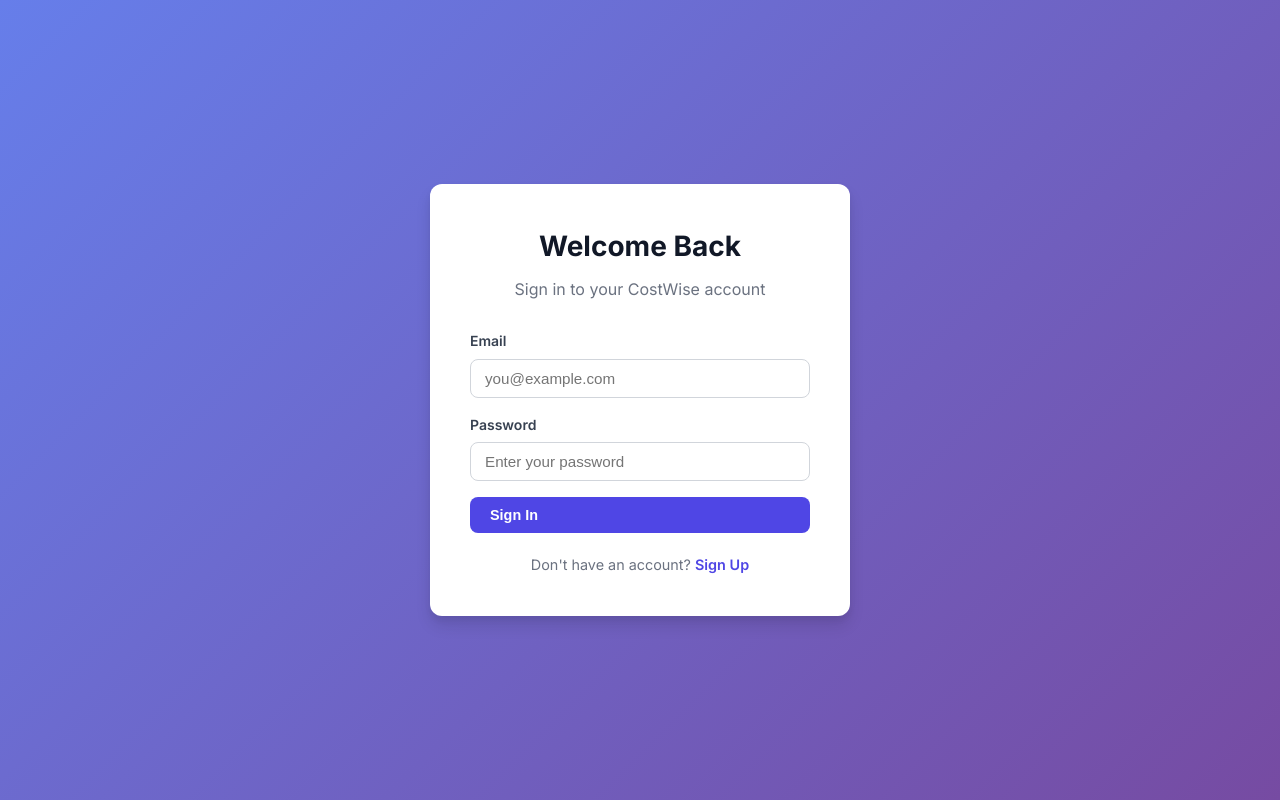
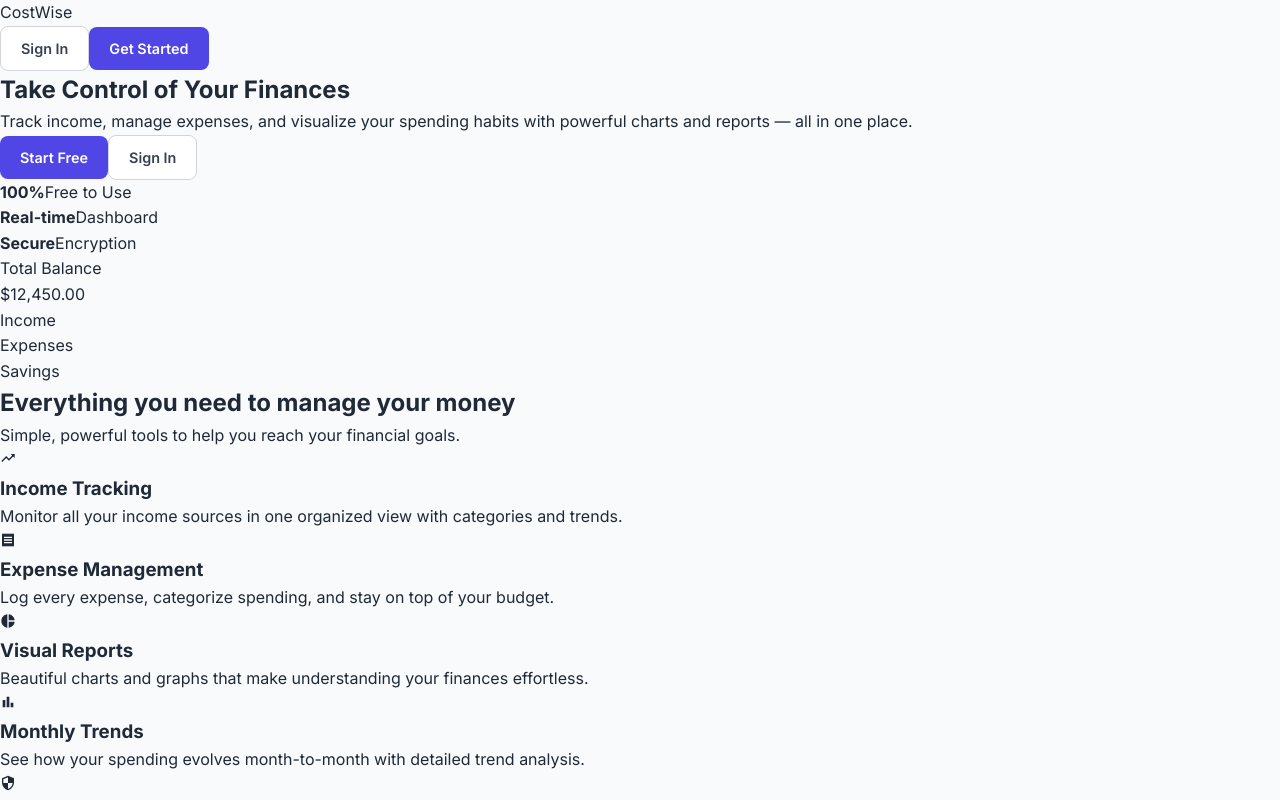
Before and after one commit to AldrianLoberiano/budget_control, a React (Create React App) app in the folder costwise/frontend/: page / in a window 1280 px wide. Before the commit this address led to /login. Shown: the top 800 px of the page. Built offline with nearby package versions, Linux system fonts and the light colour scheme; no server answers.

Commit message:
Update App.js

```diff
--- a/costwise/frontend/src/App.js
+++ b/costwise/frontend/src/App.js
@@ -5,6 +5,7 @@
 import { AuthProvider } from './context/AuthContext';
 import { TransactionProvider } from './context/TransactionContext';
 import PrivateRoute from './components/PrivateRoute';
+import Home from './pages/Home';
 import Login from './pages/Login';
 import Register from './pages/Register';
 import Dashboard from './pages/Dashboard';
@@ -17,6 +18,7 @@
       <TransactionProvider>
         <Router>
           <Routes>
+            <Route path="/" element={<Home />} />
             <Route path="/login" element={<Login />} />
             <Route path="/register" element={<Register />} />
             <Route
@@ -43,8 +45,7 @@
                 </PrivateRoute>
               }
             />
-            <Route path="/" element={<Navigate to="/dashboard" replace />} />
-            <Route path="*" element={<Navigate to="/dashboard" replace />} />
+            <Route path="*" element={<Navigate to="/" replace />} />
           </Routes>
         </Router>
         <ToastContainer position="top-right" autoClose={3000} hideProgressBar={false} />
```
